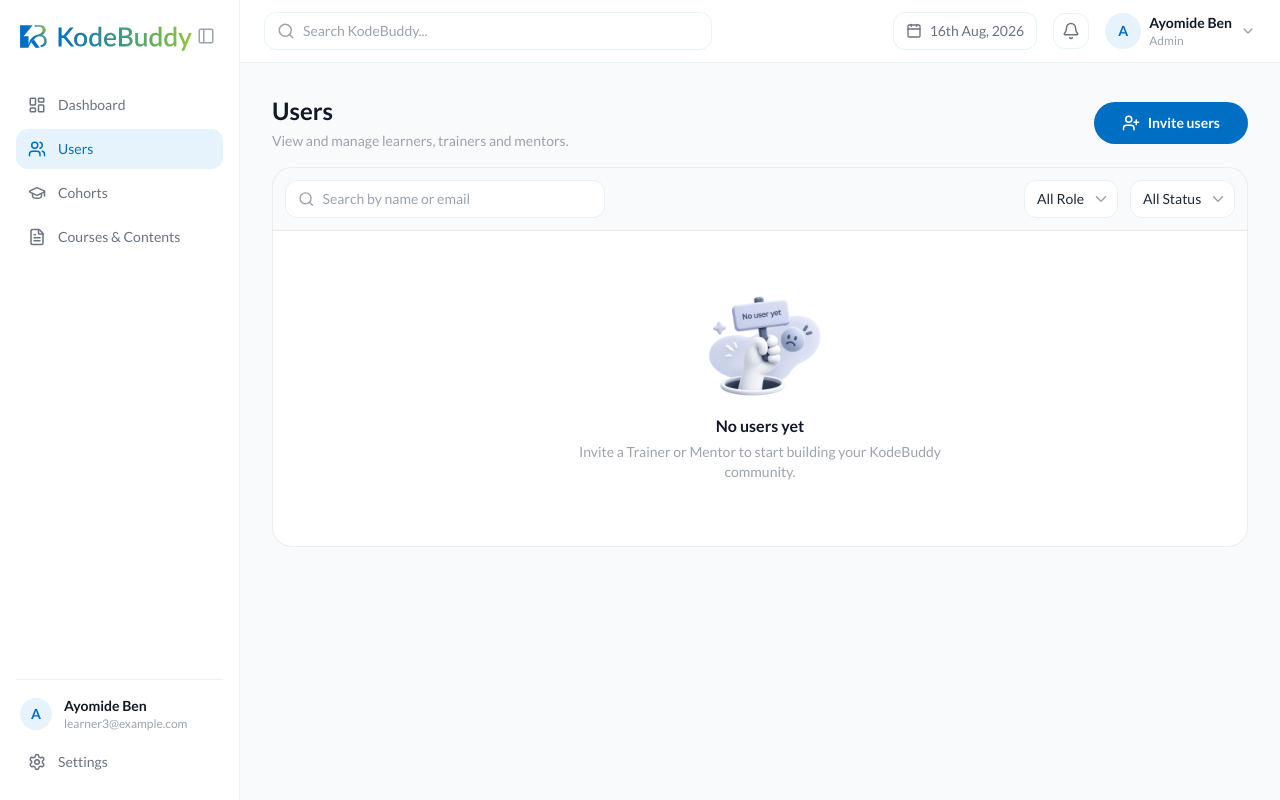
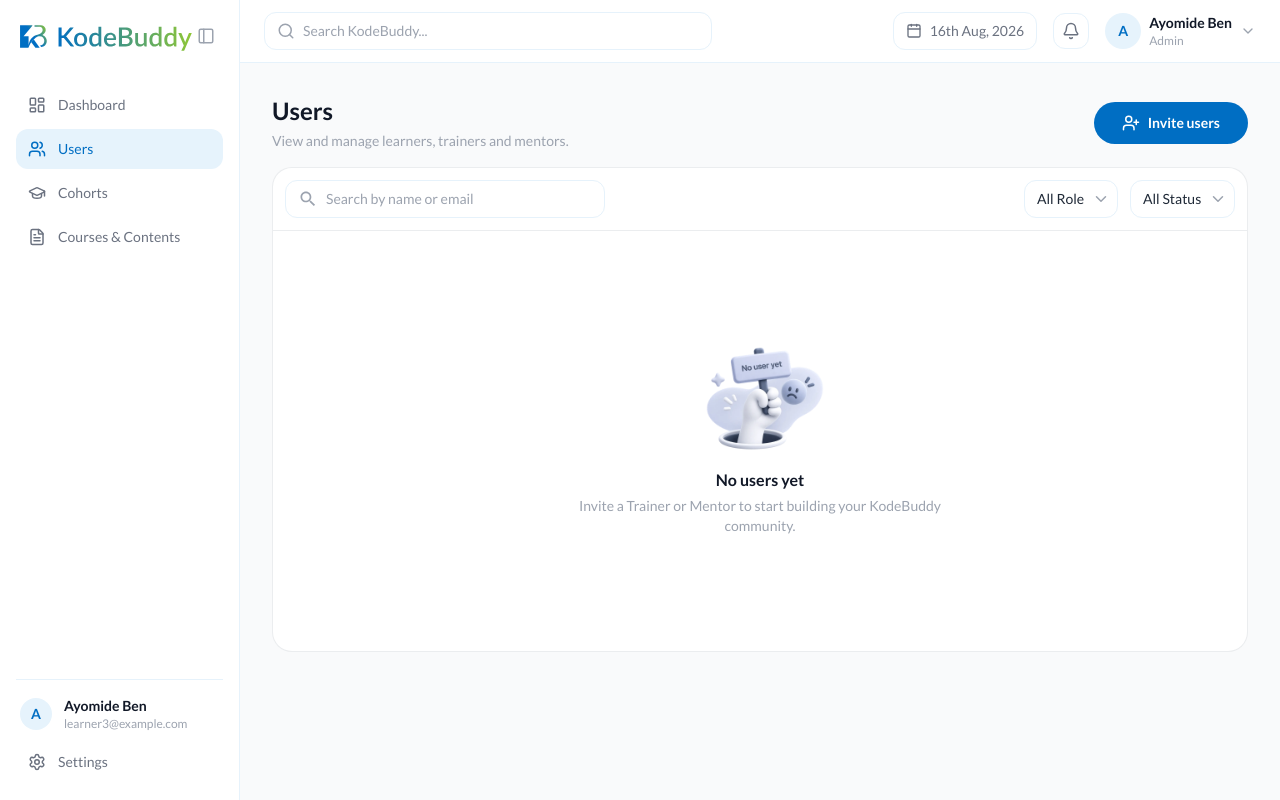
Before and after one commit to david-ohimai/fe-kodebuddy-ai, a Next.js app: page /admin/users in a window 1280 px wide. Built offline with nearby package versions, Linux system fonts and the light colour scheme.

Commit message:
ft: Add Empty state and AppTab component

```diff
--- a/src/app/(protected)/admin/dashboard/components/AdminDashboardView.tsx
+++ b/src/app/(protected)/admin/dashboard/components/AdminDashboardView.tsx
@@ -1,7 +1,6 @@
 'use client';
 
 import React from 'react';
-import Image from 'next/image';
 import {
   Users,
   BookOpen,
@@ -12,6 +11,7 @@ import {
 } from 'lucide-react';
 import AppButton from '@/components/ui/AppButton';
 import { AppCard } from '@/components/ui/AppCard';
+import AppEmptyState from '@/components/ui/AppEmptyState';
 import activity from '@/assets/images/activity.webp';
 
 interface ActivityItem {
@@ -176,20 +176,12 @@ const AdminDashboardView: React.FC = () => {
             ))}
           </ul>
         ) : (
-          <div className="flex flex-col items-center px-6 py-14 text-center">
-            <Image
-              src={activity}
-              alt=""
-              width={154}
-              height={100}
-              className="mb-4"
-            />
-            <p className="b1-b text-text">No activity yet</p>
-            <p className="b2-r mt-1 max-w-sm text-muted">
-              Activity will appear here as you add users, courses and manage the
-              platform.
-            </p>
-          </div>
+          <AppEmptyState
+            image={activity}
+            title="No activity yet"
+            description="Activity will appear here as you add users, courses and manage the platform."
+            className="!min-h-0 py-14"
+          />
         )}
       </AppCard>
     </div>
--- a/src/app/(protected)/admin/users/components/UsersPage.tsx
+++ b/src/app/(protected)/admin/users/components/UsersPage.tsx
@@ -1,11 +1,11 @@
 'use client';
 
 import React, { useState } from 'react';
-import Image from 'next/image';
 import { UserPlus } from 'lucide-react';
 import AppButton from '@/components/ui/AppButton';
 import { AppCard } from '@/components/ui/AppCard';
 import TableHeader from '@/components/ui/AppTableHeader';
+import AppEmptyState from '@/components/ui/AppEmptyState';
 import noUsersImg from '@/assets/images/no-users.webp';
 
 const ROLE_OPTIONS = [
@@ -75,20 +75,11 @@ export default function UsersPage() {
         {hasUsers ? (
           <div />
         ) : (
-          <div className="flex flex-col items-center px-6 py-16 text-center">
-            <Image
-              src={noUsersImg}
-              alt=""
-              width={154}
-              height={100}
-              className="mb-4"
-            />
-            <p className="b1-b text-text">No users yet</p>
-            <p className="b2-r mt-1 max-w-sm text-muted">
-              Invite a Trainer or Mentor to start building your KodeBuddy
-              community.
-            </p>
-          </div>
+          <AppEmptyState
+            image={noUsersImg}
+            title="No users yet"
+            description="Invite a Trainer or Mentor to start building your KodeBuddy community."
+          />
         )}
       </AppCard>
     </div>
--- /dev/null
+++ b/src/components/ui/AppEmptyState.tsx
@@ -0,0 +1,49 @@
+'use client';
+
+import React from 'react';
+import Image, { type StaticImageData } from 'next/image';
+import AppButton from './AppButton';
+
+export interface AppEmptyStateProps {
+  image: StaticImageData | string;
+  title: string;
+  description?: string;
+  actionLabel?: string;
+  onAction?: () => void;
+  className?: string;
+}
+
+function cx(...classes: Array<string | false | undefined | null>) {
+  return classes.filter(Boolean).join(' ');
+}
+
+const AppEmptyState: React.FC<AppEmptyStateProps> = ({
+  image,
+  title,
+  description,
+  actionLabel,
+  onAction,
+  className,
+}) => {
+  return (
+    <div
+      className={cx(
+        'flex min-h-[420px] flex-col items-center justify-center px-6 py-14 text-center',
+        className,
+      )}
+    >
+      <Image src={image} alt="" width={160} height={120} className="mb-4" />
+      <p className="b1-b text-text">{title}</p>
+      {description && (
+        <p className="b2-r mt-1 max-w-sm text-muted">{description}</p>
+      )}
+      {actionLabel && onAction && (
+        <AppButton className="mt-6" onClick={onAction}>
+          {actionLabel}
+        </AppButton>
+      )}
+    </div>
+  );
+};
+
+export default AppEmptyState;
--- a/src/components/ui/AppModal.tsx
+++ b/src/components/ui/AppModal.tsx
@@ -22,7 +22,9 @@ export interface AppModalProps {
   primaryButton?: AppButtonProps;
   secondaryButton?: AppButtonProps;
   hideCloseOnBackdrop?: boolean;
+  width?: string;
   maxWidth?: string;
+  height?: string;
   children?: React.ReactNode;
 }
 
@@ -36,9 +38,13 @@ export default function AppModal({
   primaryButton,
   secondaryButton,
   hideCloseOnBackdrop = false,
+  width = '100%',
   maxWidth = '500px',
+  height = '280px',
   children,
 }: AppModalProps) {
+  const isAutoHeight = height === 'auto';
+
   const handleClose = (
     _event: object,
     reason: 'backdropClick' | 'escapeKeyDown',
@@ -65,8 +71,11 @@ export default function AppModal({
     >
       <Box
         sx={{
-          width: '100%',
+          width,
           maxWidth,
+          height: isAutoHeight ? 'auto' : height,
+          maxHeight: isAutoHeight ? '90vh' : undefined,
+          overflowY: isAutoHeight ? 'auto' : undefined,
           bgcolor: 'background.paper',
           borderRadius: '12px',
           boxShadow: '0 10px 30px rgba(0, 0, 0, 0.15)',
@@ -75,13 +84,18 @@ export default function AppModal({
             xs: 3,
             sm: 4,
           },
+          py: isAutoHeight ? { xs: 4, sm: 5 } : undefined,
         }}
       >
-        <div className="mx-auto flex w-full max-w-[400px] h-[280px] flex-col justify-center items-center text-center">
+        <div
+          className={`mx-auto flex w-full max-w-100 flex-col items-center justify-center text-center ${
+            isAutoHeight ? '' : 'h-full'
+          }`}
+        >
           {icon && <div className="mb-5 flex justify-center">{icon}</div>}
 
           {title && (
-            <h2 id="app-modal-title" className="mb-2 h5-b ">
+            <h2 id="app-modal-title" className="mb-2 h5-b">
               {title}
             </h2>
           )}
@@ -89,7 +103,7 @@ export default function AppModal({
           {description && (
             <p
               id="app-modal-description"
-              className="mb-3 text-text-secondary b1-m max-w-[383] leading-6 "
+              className="b1-m mb-3 max-w-[383px] leading-6 text-text-secondary"
             >
               {description}
             </p>
@@ -100,7 +114,7 @@ export default function AppModal({
               <Link
                 href={link.href}
                 onClick={link.onClick}
-                className="mb-6 b2-b text-primary underline underline-offset-4"
+                className="b2-b mb-6 text-primary underline underline-offset-4"
               >
                 {link.label}
               </Link>
@@ -108,7 +122,7 @@ export default function AppModal({
               <button
                 type="button"
                 onClick={link.onClick}
-                className="mb-6 b2-b text-primary underline underline-offset-4"
+                className="b2-b mb-6 text-primary underline underline-offset-4"
               >
                 {link.label}
               </button>
--- a/src/components/ui/AppPageHeader.tsx
+++ b/src/components/ui/AppPageHeader.tsx
@@ -27,7 +27,7 @@ const PageHeader: React.FC<PageHeaderProps> = ({
       )}
     >
       <div>
-        <h1 className="h5-b text-[#1f2937]">{title}</h1>
+        <h1 className="h5-b text-text">{title}</h1>
         {subtitle && <p className="b2-r text-text-secondary">{subtitle}</p>}
       </div>
 
--- /dev/null
+++ b/src/components/ui/AppTab.tsx
@@ -0,0 +1,61 @@
+'use client';
+
+import React from 'react';
+
+export interface AppTabItem {
+  id: string;
+  label: string;
+}
+
+export interface AppTabProps {
+  tabs: AppTabItem[];
+  activeTab: string;
+  onChange: (id: string) => void;
+  className?: string;
+}
+
+function cx(...classes: Array<string | false | undefined | null>) {
+  return classes.filter(Boolean).join(' ');
+}
+
+const AppTab: React.FC<AppTabProps> = ({
+  tabs,
+  activeTab,
+  onChange,
+  className,
+}) => {
+  return (
+    <div
+      role="tablist"
+      className={cx(
+        'flex gap-1 border-b border-disabled',
+        'md:rounded-btn md:border-b-0 md:bg-primary-light md:p-1',
+        className,
+      )}
+    >
+      {tabs.map((tab) => {
+        const isActive = tab.id === activeTab;
+        return (
+          <button
+            key={tab.id}
+            type="button"
+            role="tab"
+            aria-selected={isActive}
+            onClick={() => onChange(tab.id)}
+            className={cx(
+              'b2-m -mb-px border-b-2 px-3 py-2.5 transition-colors',
+              'md:mb-0 md:rounded-btn md:border-b-0 md:px-3.5 md:py-2',
+              isActive
+                ? 'border-primary text-primary md:bg-primary md:text-background'
+                : 'border-transparent text-muted hover:text-text-secondary md:hover:bg-background',
+            )}
+          >
+            {tab.label}
+          </button>
+        );
+      })}
+    </div>
+  );
+};
+
+export default AppTab;
--- a/src/components/ui/AppTableHeader.tsx
+++ b/src/components/ui/AppTableHeader.tsx
@@ -1,7 +1,7 @@
 'use client';
 
 import React from 'react';
-import { Search } from 'lucide-react';
+import SearchIcon from '@mui/icons-material/Search';
 import AppDropdown, { AppDropdownOption } from '@/components/ui/AppDropdown';
 
 export interface TableHeaderFilter {
@@ -34,18 +34,18 @@ const TableHeader: React.FC<TableHeaderProps> = ({
   return (
     <div
       className={cx(
-        'flex flex-col gap-3 rounded-card bg-gray-50 p-3 sm:flex-row sm:items-center sm:justify-between',
+        'flex flex-col gap-3 rounded-card  p-3 sm:flex-row sm:items-center sm:justify-between',
         className,
       )}
     >
       <div className="flex w-full max-w-xs items-center gap-2 rounded-input border border-disabled bg-background px-3 py-2">
-        <Search size={18} className="text-muted" />
+        <SearchIcon fontSize="small" className="text-muted" />
         <input
           type="text"
           value={searchValue}
           placeholder={searchPlaceholder}
           onChange={(e) => onSearchChange?.(e.target.value)}
-          className="b2-r w-full bg-transparent text-[#1f2937] placeholder:text-muted focus:outline-none"
+          className="b2-r w-full bg-transparent text-text placeholder:text-muted focus:outline-none"
         />
       </div>
 
```
